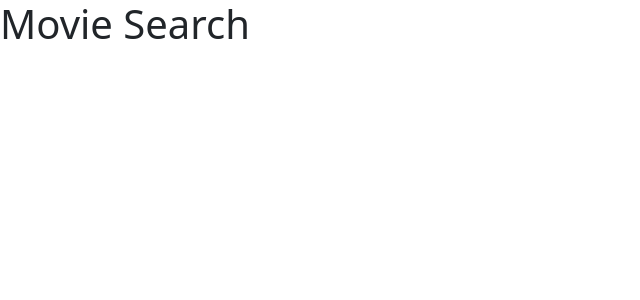
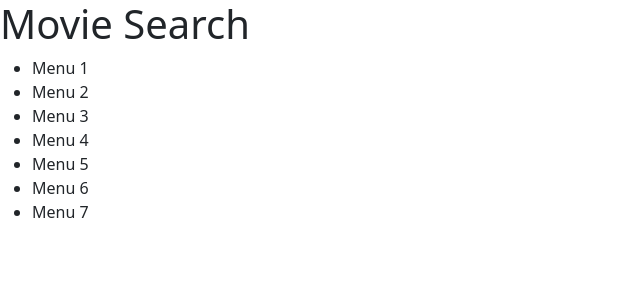
Before and after one commit to theresaanna/moviesearch, a React (Create React App) app: page / in a window 1280 px wide. Shown: the top 300 px of the page, without its empty margins (0-640 px from the left). Built offline with nearby package versions, Linux system fonts and the light colour scheme; the HTML template or start-up script is replaced by a standard one.

Commit message:
populate left nav with menu items

```diff
--- a/src/App.js
+++ b/src/App.js
@@ -1,4 +1,5 @@
 import Header from './components/Header'
+import LeftNav from './components/LeftNav'
 
 import 'bootstrap/dist/css/bootstrap.min.css';
 
@@ -6,6 +7,7 @@ function App() {
   return (
     <div className="App">
       <Header/>
+      <LeftNav/>
     </div>
   );
 }
--- a/src/components/LeftNav.js
+++ b/src/components/LeftNav.js
@@ -0,0 +1,13 @@
+function LeftNav(props) {
+  const lenArray = [...Array(props.len || 8).keys()];
+  const lis = lenArray.slice(1).map((num) =>
+    <li>Menu {num}</li>
+  );
+  return (
+    <ul className="left-nav">
+      {lis}
+    </ul>
+  );
+}
+
+export default LeftNav;
```
